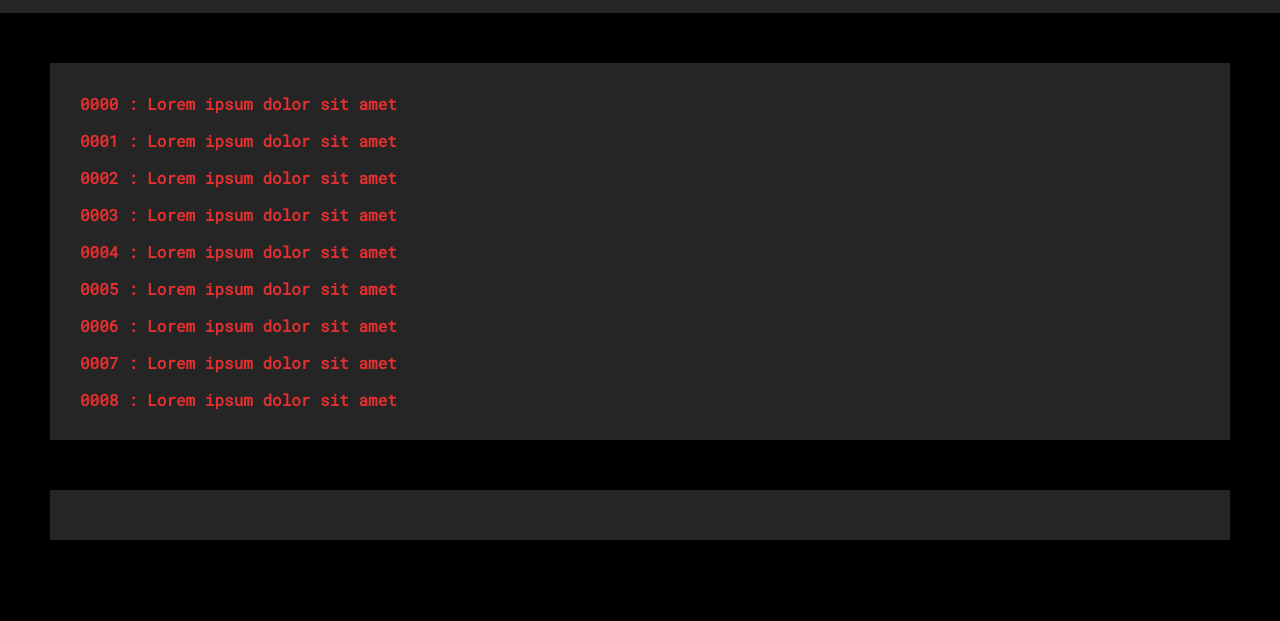
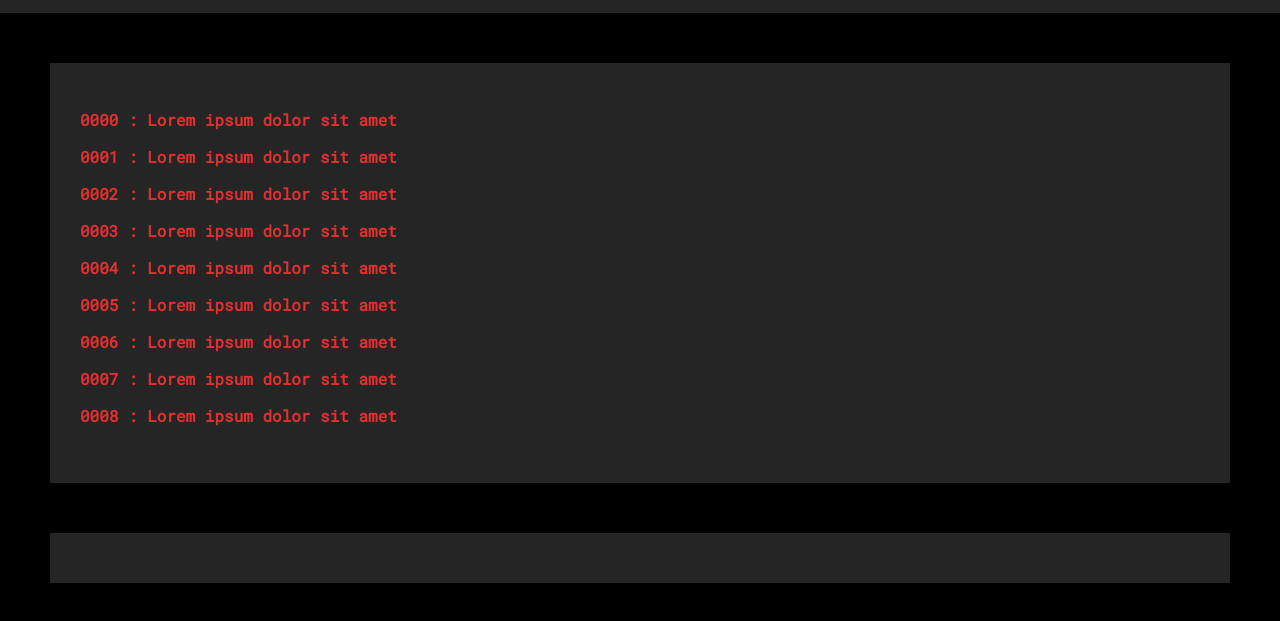
Before and after one commit to eXotech-code/inter-net, a plain HTML site: page index.html in a window 1280 px wide. Shown: the part 97-718 px from the top of the page. Drawn offline with Linux system fonts and the light colour scheme.

Commit message:
#2 Added scrollbar.

```diff
--- a/style.css
+++ b/style.css
@@ -29,6 +29,9 @@ div {
 }
 
 .message-box {
+    overflow-y: auto;
+    overflow-x: hidden; /* temporary solution */
+    height: 420px;
     margin: 50px;
     padding: 0;
 }
```
